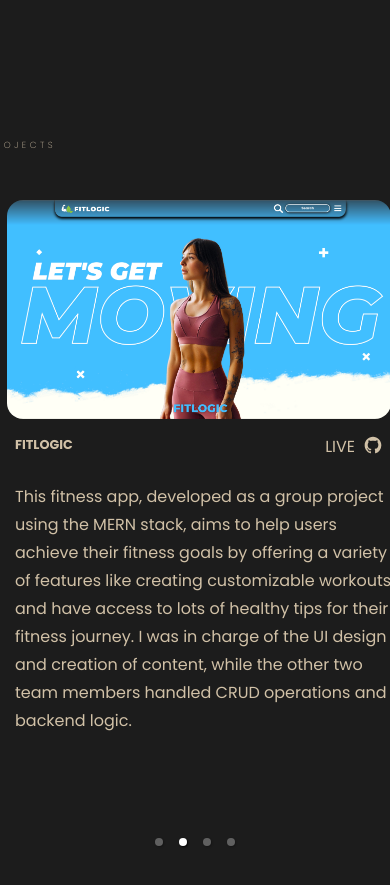
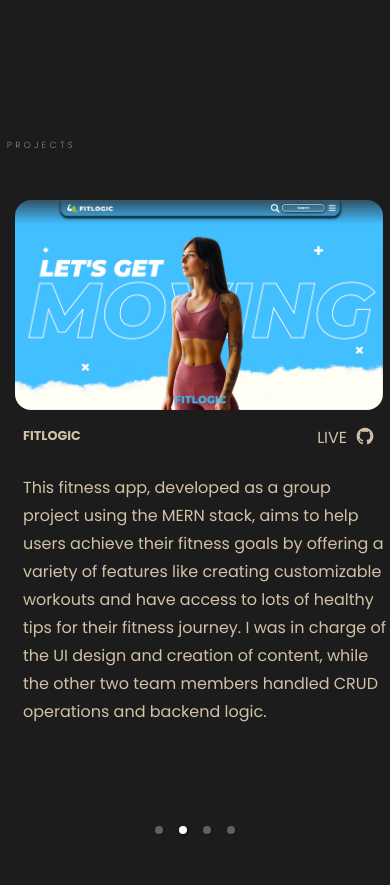
Before and after one commit to Mateosalinasm/Portfolio, a React (Vite) app: page / in a window 390 px wide. Shown: the part 3040-3925 px from the top of the page. Built offline with nearby package versions, Linux system fonts and the light colour scheme; no server answers.

Commit message:
Fixing projects sizing on mobile

```diff
--- a/src/components/Projects.jsx
+++ b/src/components/Projects.jsx
@@ -43,7 +43,7 @@
       <div className="max-w-6xl z-10 flex flex-col w-[72rem] ml-48 items-center mx-24 max-sm:ml-24">
         <p
           id="about"
-          className="text-mute-beige self-start relative text-sm font-extralight tracking-[0.4em] mb-6 max-sm:text-xxs"
+          className="text-mute-beige self-start relative text-sm font-extralight tracking-[0.4em] mb-6 max-sm:text-xxs max-sm:left-5"
 
           // className="text-mute-beige self-start relative text-sm font-extralight tracking-[0.3em] mb-6 max-sm:text-xxs max-sm:mb-1"
         >
@@ -54,7 +54,7 @@
             <div className="flex justify-center max-sm:gap-2 -z-10 gap-y-4 max-sm:gap-y-6 flex-wrap">
               <div className="rounded-2xl">
                 <Carousel
-                  className="w-[53rem] h-[47rem] max-sm:w-[26rem] max-sm:h-[38rem]"
+                  className="w-[53rem] h-[47rem] max-sm:w-[25rem] max-sm:h-[38rem]"
                   showThumbs={true}
                   showStatus={false}
                   showArrows={false}
@@ -70,7 +70,7 @@
                 >
                   {projects.map((project, index) => (
                     <div key={index} className="rounded-2xl">
-                      <div className="w-[50rem] mx-5 max-sm:w-[24rem] max-sm:pt-6 mb-[4rem] max-sm:mb-[4.5rem]">
+                      <div className="w-[50rem] mx-5 max-sm:w-[23rem] max-sm:pt-6 mb-[4rem] max-sm:mb-[4.5rem]">
                         <img src={project.src} alt="" className="rounded-2xl" />
                         <div className="flex justify-between mt-2 mb-4">
                           <h1 className="text-xl font-bold p-2 relative -left-2 max-sm:-left-0 max-sm:text-sm">
```
